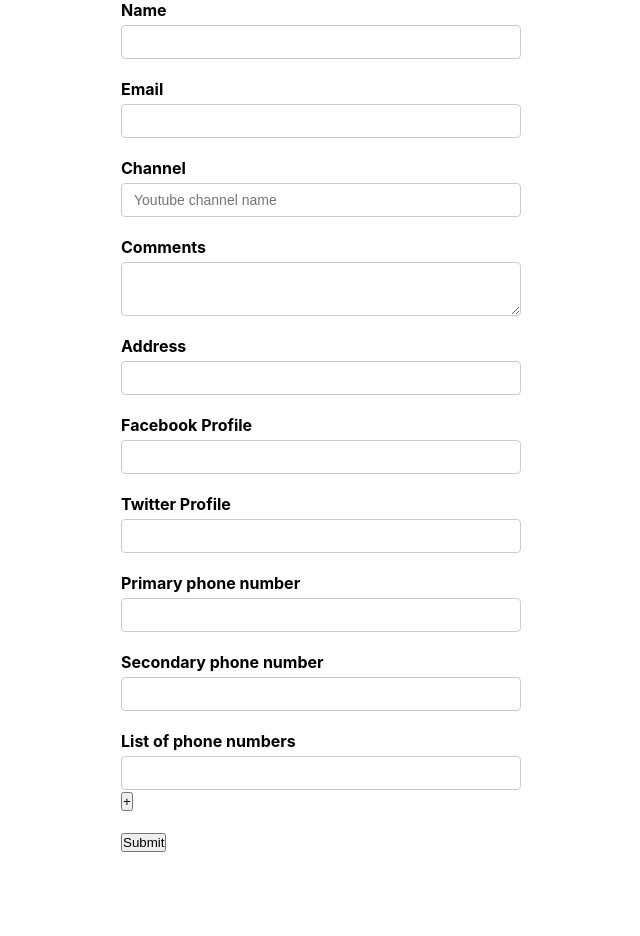
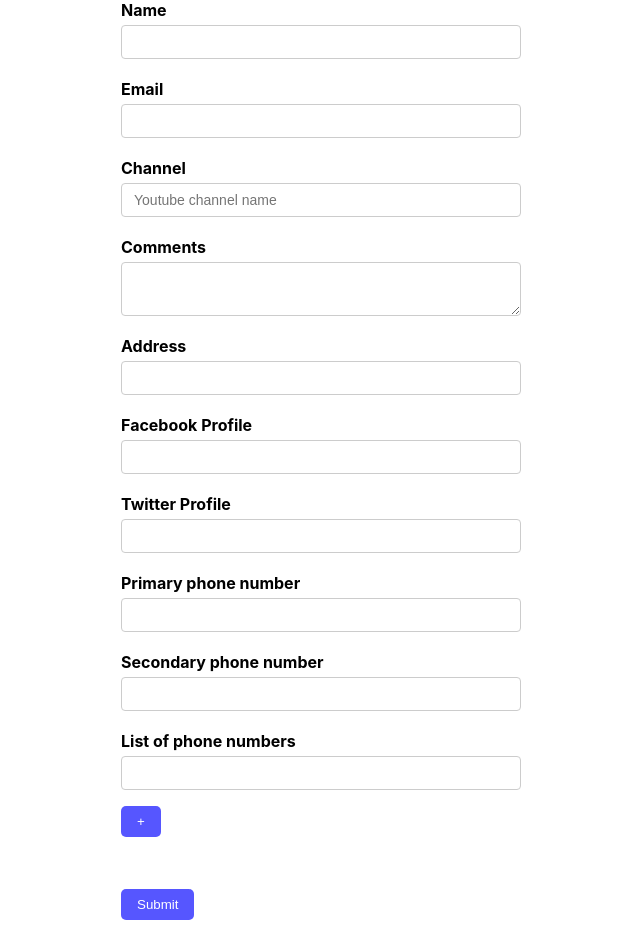
Before and after one commit to hrushikesh-02/FormPractice, a React (Create React App) app: page / in a window 1280 px wide. Shown: the whole page, without its empty margins (319-959 px from the left). Before the commit the page ends 852 px from the top, so only its background shows below. Built offline with nearby package versions, Linux system fonts and the light colour scheme.

Commit message:
fast field and field level validation

```diff
--- a/src/App.css
+++ b/src/App.css
@@ -46,3 +46,15 @@ select {
 .error {
   color: red;
 }
+
+button {
+  padding: 0.5rem;
+  padding-inline: 1rem;
+  margin-block: 1rem;
+  border-radius: 5px;
+  outline: none;
+  border: none;
+  background-color: rgb(86, 86, 255);
+  color: white;
+  margin-right: 1rem;
+}
--- a/src/components/YoutubeForm.jsx
+++ b/src/components/YoutubeForm.jsx
@@ -1,5 +1,12 @@
 import React from "react";
-import { Formik, Form, Field, ErrorMessage, FieldArray } from "formik";
+import {
+  Formik,
+  Form,
+  Field,
+  ErrorMessage,
+  FieldArray,
+  FastField,
+} from "formik";
 import * as Yup from "yup";
 import TextError from "./TextError";
 
@@ -27,12 +34,22 @@ const validationSchema = Yup.object({
   channel: Yup.string().required("Required!"),
 });
 
+const validateComments = (value) => {
+  let error;
+  if (!value) {
+    error = "Required!!";
+  }
+  return error;
+};
+
 const YoutubeForm = () => {
   return (
     <Formik
       initialValues={initialValues}
       validationSchema={validationSchema}
       onSubmit={onSubmit}
+      //   validateOnChange={false}
+      //   validateOnBlur={false}
     >
       <Form>
         <div className="form-control">
@@ -62,14 +79,21 @@ const YoutubeForm = () => {
 
         <div className="form-control">
           <label htmlFor="comments">Comments</label>
-          <Field as="textarea" id="comments" name="comments" />
+          <Field
+            as="textarea"
+            id="comments"
+            name="comments"
+            validate={validateComments}
+          />
+          <ErrorMessage name="comments" component={TextError} />
         </div>
 
         <div className="form-control">
           <label htmlFor="address">Address</label>
-          <Field type="text" id="address" name="address">
+          <FastField type="text" id="address" name="address">
             {(props) => {
               const { field, form, meta } = props;
+              //   console.log("Field Render");
               return (
                 <div className="form-control">
                   <input type="text" id="address" {...field} />
@@ -77,7 +101,7 @@ const YoutubeForm = () => {
                 </div>
               );
             }}
-          </Field>
+          </FastField>
         </div>
 
         <div className="form-control">
@@ -103,11 +127,11 @@ const YoutubeForm = () => {
           <label>List of phone numbers</label>
           <FieldArray name="phNumbers">
             {(fieldArrayProps) => {
-              console.log(fieldArrayProps.form.values);
+              //   console.log(fieldArrayProps.form.values);
               const { form, push, remove } = fieldArrayProps;
               const { values } = form;
+              //   console.log(form.errors);
               const { phNumbers } = values;
-
               return (
                 <div>
                   {phNumbers.map((phno, i) => (
```
